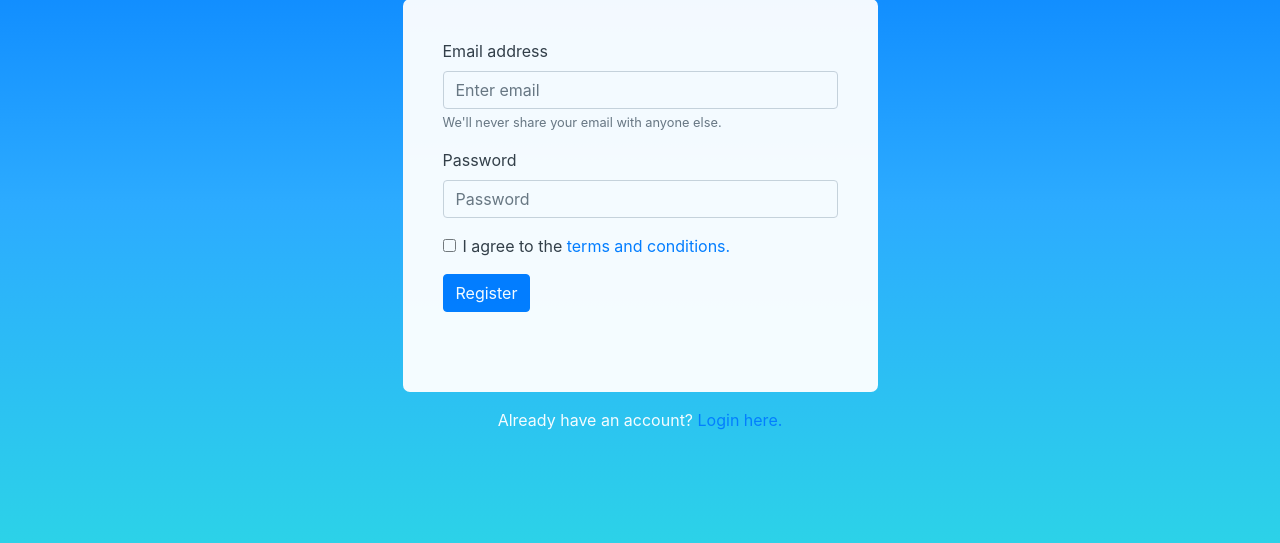
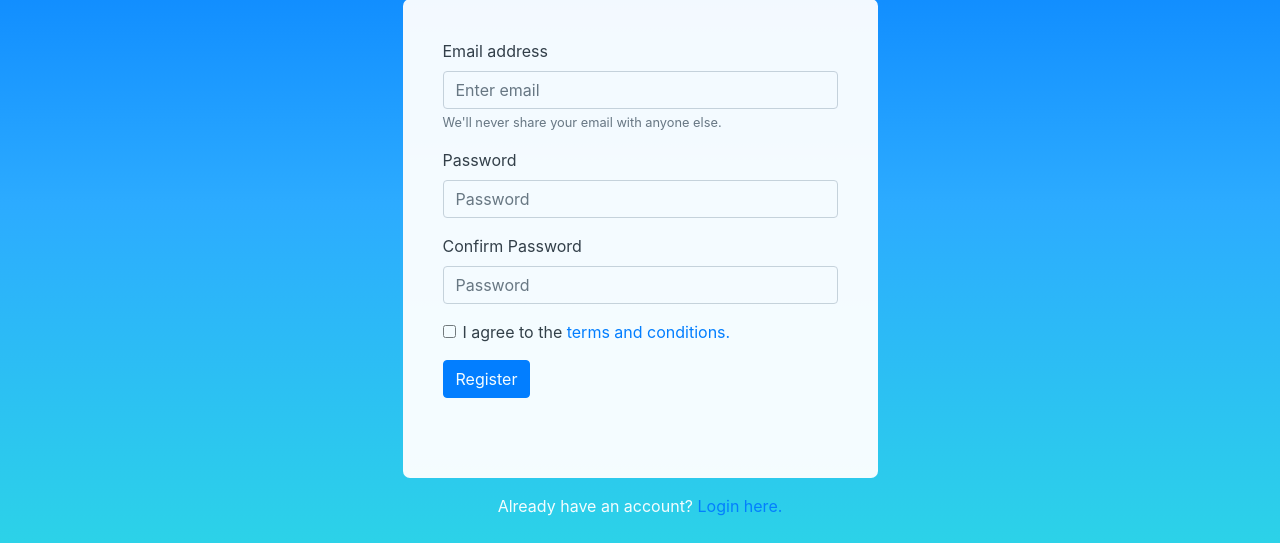
Before and after one commit to thelonster/466-Cryptocurrency-Site, a Django app: page /register/ in a window 1280 px wide. Shown: the part 257-800 px from the top of the page. Run offline with Django 3.2, Linux system fonts and the light colour scheme; some libraries are stand-ins or nearby versions.

Commit message:
Update register.html

```diff
--- a/ProjectCoin/ProjectCoin/pages/templates/register.html
+++ b/ProjectCoin/ProjectCoin/pages/templates/register.html
@@ -23,6 +23,10 @@
                             <label for="exampleInputPassword1">Password</label>
                             <input type="password" class="form-control" id="exampleInputPassword1" placeholder="Password">
                         </div>
+                        <div class="form-group">
+                                <label for="exampleInputPassword1">Confirm Password</label>
+                                <input type="password" class="form-control" id="exampleInputPassword1" placeholder="Password">
+                            </div>
                         <div class="form-group form-check">
                             <input type="checkbox" class="form-check-input" id="exampleCheck1">
                             <label class="form-check-label" for="exampleCheck1">I agree to the <a href="#">terms and
```
